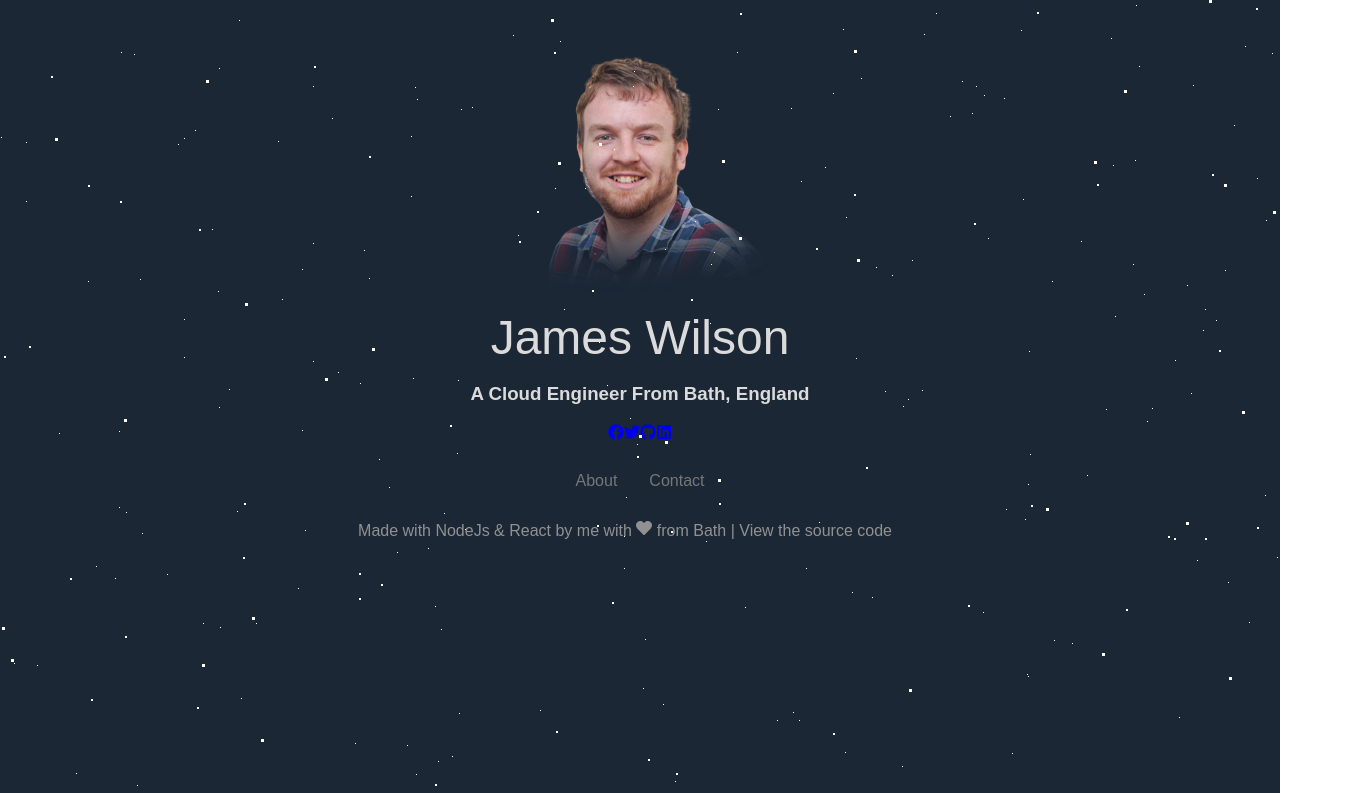
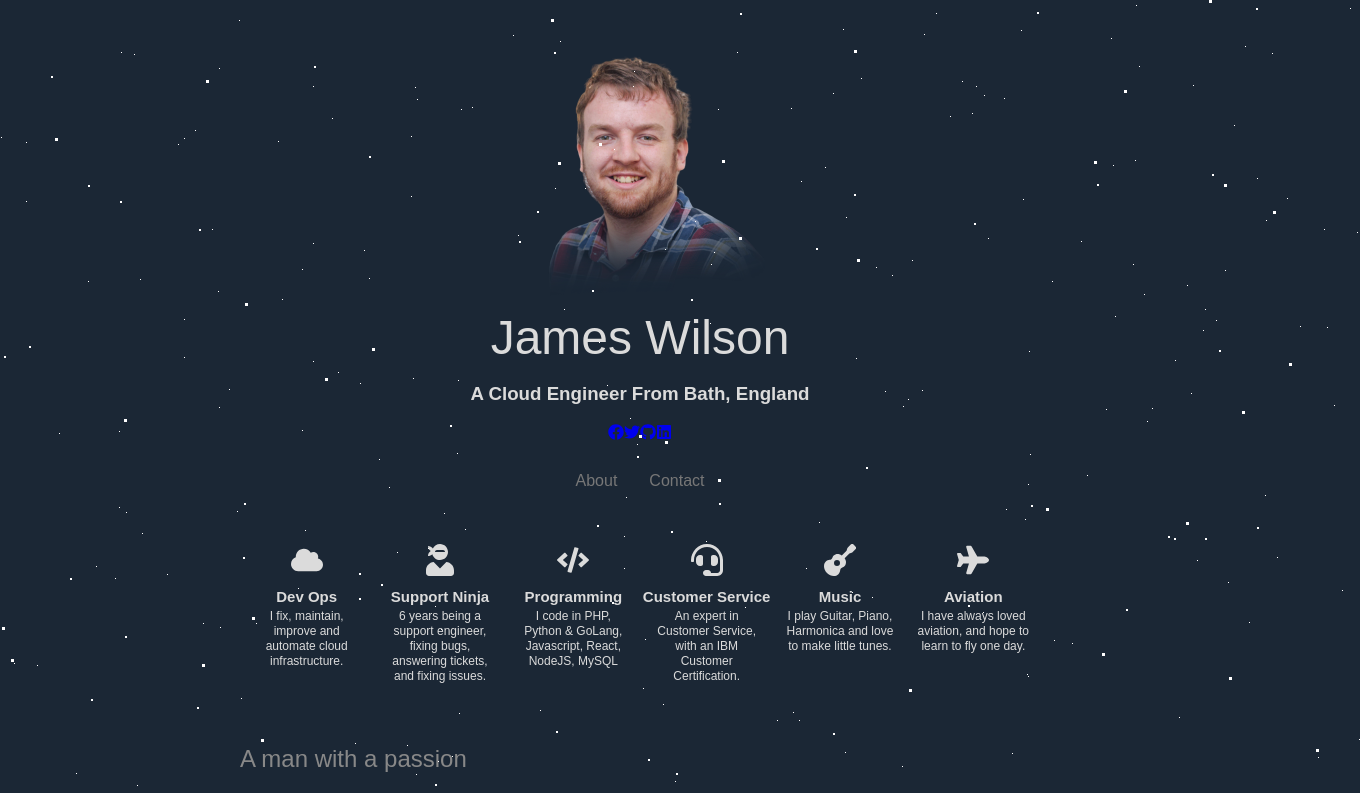
Before and after one commit to JamesWilson19947/JamesWilson19947.github.io, a React (Create React App) app: page / in a window 1280 px wide. Shown: the top 793 px of the page, 1360 px wide, since content can reach past the window. Built offline with nearby package versions, Linux system fonts and the light colour scheme.

Commit message:
Update App.js

```diff
--- a/src/App.js
+++ b/src/App.js
@@ -40,18 +40,18 @@ function App() {
         <div className="header">
           <div className="home-menu pure-menu pure-menu-horizontal pure-menu-fixed">
             <ul className="pure-menu-list">
-              <li className="pure-menu-item"><Link to="/portfolio" className="pure-menu-link">About</Link></li>
+              <li className="pure-menu-item"><Link to="/" className="pure-menu-link">About</Link></li>
               <li className="pure-menu-item"><Link to="/contact" className="pure-menu-link">Contact</Link></li>
             </ul>
           </div>
         </div>
       </div>
 
-      <Route exact path="/portfolio" component={Portfolio} />
+      <Route exact path="/" component={Portfolio} />
       <Route path="/contact" component={Contact} />
 
       <div className="footer">
-        <p> Made with NodeJs & React by me with <FaHeart /> from Bath | View the source code </p>
+        <p> Made with NodeJs & Reactby me with <FaHeart /> from Bath, Deployed using Travis CI | <a href="https://github.com/JamesWilson19947/JamesWilson19947.github.io/">View the source code</a> </p>
       </div>
 
     </BrowserRouter>
```
